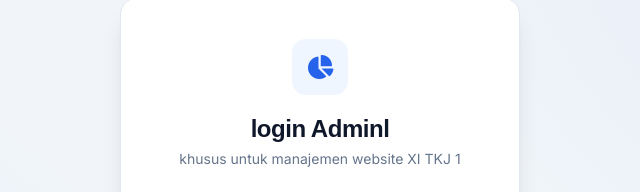
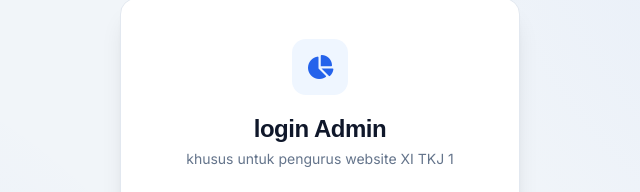
Before and after one commit to azriel-ae/web-XI-TKJ1, a website: page admin.html in a window 1280 px wide. Shown: the part 186-378 px from the top of the page, 320-960 px from the left. Drawn offline with nearby package versions, Linux system fonts and the light colour scheme; no server answers.

Commit message:
Fix login header and description text

```diff
--- a/admin.html
+++ b/admin.html
@@ -23,8 +23,8 @@
   <div id="loginView" class="admin-auth">
     <form id="loginForm" class="admin-auth-card">
       <div class="admin-auth-icon"><i class="fa-solid fa-chart-pie"></i></div>
-      <h1>login Adminl</h1>
-      <p class="admin-auth-sub">khusus untuk manajemen website XI TKJ 1</p>
+      <h1>login Admin</h1>
+      <p class="admin-auth-sub">khusus untuk pengurus website XI TKJ 1</p>
 
       <div class="admin-field">
         <label for="loginUsername">Username</label>
```
